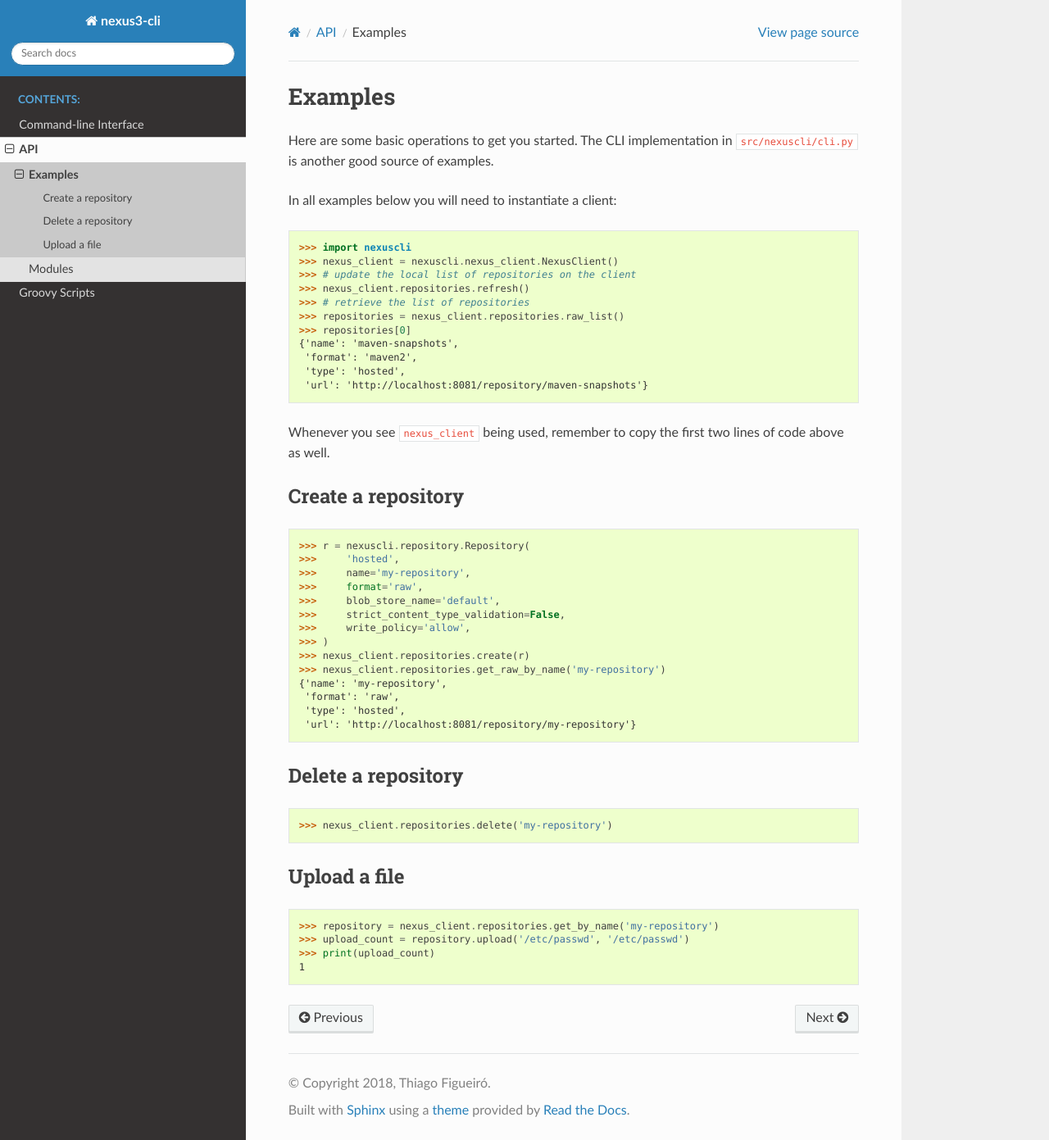
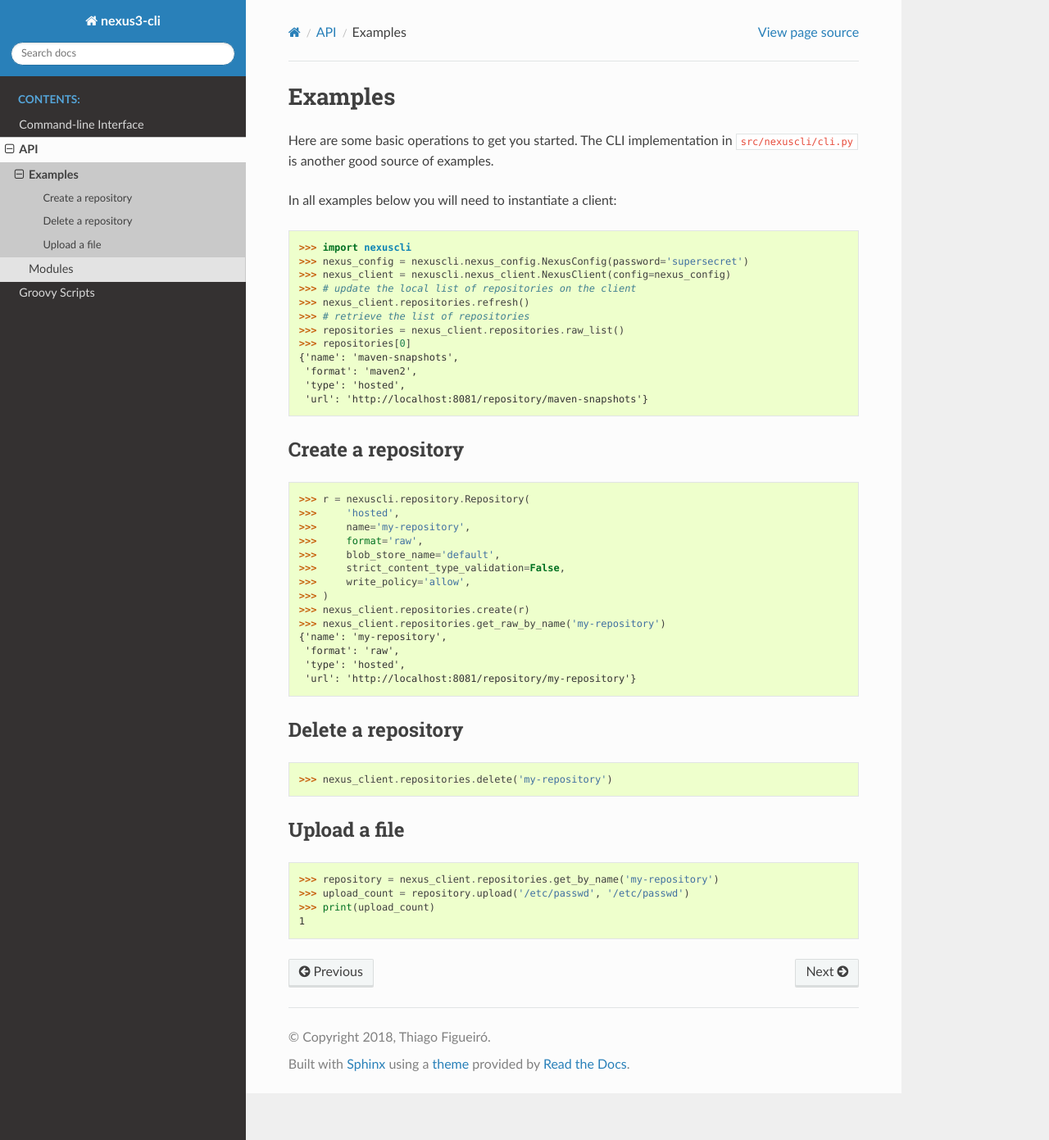
Before and after one commit to thiagofigueiro/nexus3-cli, a Sphinx documentation site: the page built from docs/api/examples.rst, in a window 1280 px wide and 1391 px high. Shown: the whole window at 82% size. Built offline with Sphinx 7.4.7 and the Read the Docs theme 2.0.0, drawn with Linux system fonts in a browser that asks for light colours.

Commit message:
doc: NexusConfig

```diff
--- a/docs/api/examples.rst
+++ b/docs/api/examples.rst
@@ -7,7 +7,8 @@ Here are some basic operations to get you started. The CLI implementation in
 In all examples below you will need to instantiate a client:
 
 >>> import nexuscli
->>> nexus_client = nexuscli.nexus_client.NexusClient()
+>>> nexus_config = nexuscli.nexus_config.NexusConfig(password='supersecret')
+>>> nexus_client = nexuscli.nexus_client.NexusClient(config=nexus_config)
 >>> # update the local list of repositories on the client
 >>> nexus_client.repositories.refresh()
 >>> # retrieve the list of repositories
@@ -18,8 +19,6 @@ In all examples below you will need to instantiate a client:
  'type': 'hosted',
  'url': 'http://localhost:8081/repository/maven-snapshots'}
 
-Whenever you see ``nexus_client`` being used, remember to copy the first two
-lines of code above as well.
 
 Create a repository
 ^^^^^^^^^^^^^^^^^^^
```
Also changed, not shown: docs/api/modules.rst (+9 -0 lines), 1 other file.
